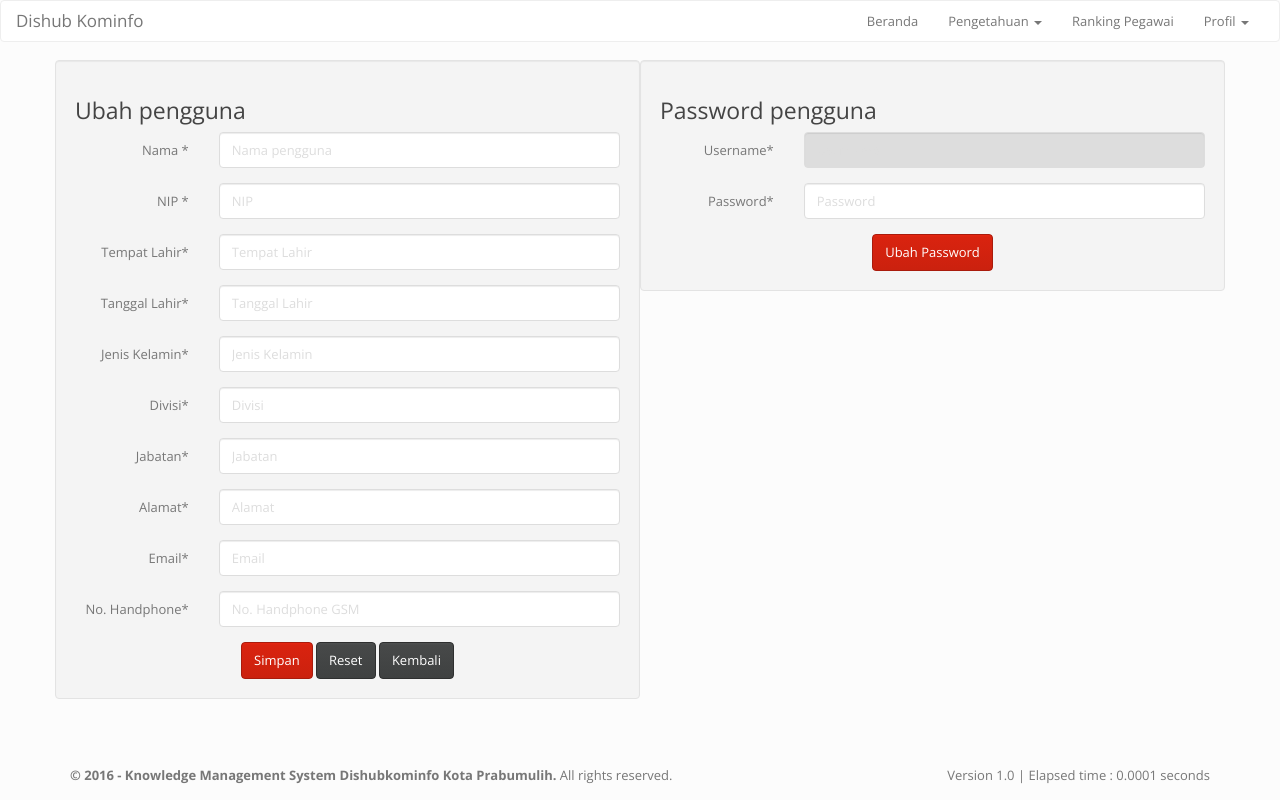
After one commit to Apranta/projek, a CodeIgniter app: the page made by application/views/slate/edit_pengguna.php in a window 1280 px wide. The commit adds this page. Run offline with CodeIgniter, Linux system fonts and the light colour scheme; data that the repository does not hold is empty.

Commit message:
ranking pegawai, edit profil, tambah ubah hapus pengguna

```diff
--- a/application/models/pengetahuan/Eksplisit_Model.php
+++ b/application/models/pengetahuan/Eksplisit_Model.php
@@ -65,4 +65,10 @@ class Eksplisit_Model extends CI_Model
         $query = $this->db->query("SELECT * FROM pengetahuan_eksplisit ORDER BY id_eksplisit DESC");
         return $query->result();
     }
+
+    function get_rank()
+    {
+        $query = $this->db->query("SELECT *, COUNT(pengetahuan_eksplisit.id_pengguna) AS jumlah_pengetahuan FROM pengetahuan_eksplisit JOIN pengguna ON pengetahuan_eksplisit.id_pengguna=pengguna.id_pengguna GROUP BY pengetahuan_eksplisit.id_pengguna ORDER BY jumlah_pengetahuan DESC LIMIT 10");
+        return $query->result();
+    }
 }
--- a/application/models/pengetahuan/tacit_model.php
+++ b/application/models/pengetahuan/tacit_model.php
@@ -66,4 +66,10 @@ class Tacit_model extends CI_Model
         $query = $this->db->query("SELECT * FROM pengetahuan_tacit ORDER BY id_tacit DESC");
         return $query->result();
     }
+
+    function get_rank()
+    {
+        $query = $this->db->query("SELECT *, COUNT(pengetahuan_tacit.id_pengguna) AS jumlah_pengetahuan FROM pengetahuan_tacit JOIN pengguna ON pengetahuan_tacit.id_pengguna=pengguna.id_pengguna GROUP BY pengetahuan_tacit.id_pengguna ORDER BY jumlah_pengetahuan DESC LIMIT 10");
+        return $query->result();
+    }
 }
--- a/application/views/admin/hapus.php
+++ b/application/views/admin/hapus.php
@@ -39,7 +39,7 @@
                 <div class="box-footer">
                   <center>
                     <h4><i class="icon fa fa-warning"></i> Apakah anda yakin untuk menghapus data ini?</h4>
-                    <a class="btn btn-danger btn-flat" href="<?php echo base_url('index.php/pengguna/admin/delete') . '/' . $admin->id; ?>">Hapus</a>
+                    <a class="btn btn-danger btn-flat" href="<?php echo base_url('index.php/pengguna/admin/delete') . '/' . $admin->id_pengguna; ?>">Hapus</a>
                     <a class="btn btn-default btn-flat" href="<?php echo base_url('index.php/pengguna/admin'); ?>">Tidak</a>
                   </center>
                 </div>
--- a/application/views/slate/daftar_tacit.php
+++ b/application/views/slate/daftar_tacit.php
@@ -3,7 +3,7 @@
 
   <div class="container">
     <center>
-      <h1>Daftar Pengetahuan Eksplisit</h1>
+      <h1>Daftar Pengetahuan Tacit</h1>
     </center>
     <a class="btn btn-primary btn-flat" href="<?php echo base_url('index.php/pengetahuan/tacit/tambah') ?>"><i class="glyphicon glyphicon-plus"></i>&nbsp;&nbsp;&nbsp;Tambah Pengetahuan</a>
     <table id="table_tacit" class="table table-bordered table-hover" >
--- /dev/null
+++ b/application/views/slate/edit_pengguna.php
@@ -0,0 +1,169 @@
+<?php $this->load->view('slate/includes/header'); ?>
+	<?php $this->load->view('slate/includes/navbar'); ?>
+
+	<div class="container">
+		<div class="row">
+			<div class="col-md-6 well">
+				<div class="box box-primary">
+                <div class="box-header">
+                  <h3 class="box-title">Ubah pengguna</h3>
+                </div>
+
+                <form class="form-horizontal" method="POST" action="<?php echo base_url('index.php/pengguna/admin/edit/' . $pengguna->id_pengguna); ?>">
+                <div class="box-body">
+                  <?php if($this->session->flashdata('berhasil')): ?>
+                    <div class="alert alert-success alert-dismissable">
+                      <button type="button" class="close" data-dismiss="alert" aria-hidden="true">&times;</button>
+                      <h4>  <i class="icon fa fa-check"></i> Sukses!</h4>
+                      <?php echo $this->session->flashdata('berhasil');?>
+                    </div>
+                  <?php endif; ?>
+                  <?php if($this->session->flashdata('gagal')): ?>
+                    <div class="alert alert-danger alert-dismissable">
+                      <button type="button" class="close" data-dismiss="alert" aria-hidden="true">&times;</button>
+                      <h4>  <i class="icon fa fa-warning"></i> Gagal!</h4>
+                      <?php echo $this->session->flashdata('gagal');?>
+                    </div>
+                  <?php endif; ?>
+
+                  <?php if(validation_errors()): ?>
+                    <div class="alert alert-danger">
+                      <h4>  <i class="icon fa fa-warning"></i> Gagal!</h4>
+                      <?php echo validation_errors(); ?>
+                    </div>
+                  <?php endif; ?>
+
+
+                  <div class="form-group">
+                    <label for="nama_konsulen" class="col-md-3 control-label">Nama *</label>
+                    <div class="col-md-9">
+                      <input type="text" class="form-control" id="nama" name="nama" placeholder="Nama pengguna" value="<?php echo $pengguna->nama; ?>" required>
+                    </div>
+                  </div>
+
+                  <div class="form-group">
+                    <label for="nip" class="col-md-3 control-label">NIP *</label>
+                    <div class="col-md-9">
+                      <input type="text" class="form-control" id="nip" name="nip" placeholder="NIP" value="<?php echo $pengguna->nip; ?>" required>
+                    </div>
+                  </div>
+
+                  <div class="form-group">
+                    <label for="tempat_lahir" class="col-md-3 control-label">Tempat Lahir*</label>
+                    <div class="col-md-9">
+                      <input type="text" class="form-control" id="tempat_lahir" name="tempat_lahir" placeholder="Tempat Lahir" value="<?php echo $pengguna->tempat_lahir; ?>" required>
+                    </div>
+                  </div>
+
+                  <div class="form-group">
+                    <label for="tanggal_lahir" class="col-md-3 control-label">Tanggal Lahir*</label>
+                    <div class="col-md-9">
+                      <input type="text" class="form-control" id="tgl_lahir" name="tanggal_lahir" placeholder="Tanggal Lahir" value="<?php echo $pengguna->tanggal_lahir; ?>" required>
+                    </div>
+                  </div>
+
+                  <div class="form-group">
+                    <label for="jenis_kelamin" class="col-md-3 control-label">Jenis Kelamin*</label>
+                    <div class="col-md-9">
+                      <input type="text" class="form-control" id="jenis_kelamin" name="jenis_kelamin" placeholder="Jenis Kelamin" value="<?php echo $pengguna->jenis_kelamin; ?>" required>
+                    </div>
+                  </div>
+
+                  <div class="form-group">
+                    <label for="divisi" class="col-md-3 control-label">Divisi*</label>
+                    <div class="col-md-9">
+                      <input type="text" class="form-control" id="divisi" name="divisi" placeholder="Divisi" value="<?php echo $pengguna->divisi; ?>" required>
+                    </div>
+                  </div>
+
+                  <div class="form-group">
+                    <label for="jabatan" class="col-md-3 control-label">Jabatan*</label>
+                    <div class="col-md-9">
+                      <input type="text" class="form-control" id="jabatan" name="jabatan" placeholder="Jabatan" value="<?php echo $pengguna->jabatan; ?>" required>
+                    </div>
+                  </div>
+
+                  <div class="form-group">
+                    <label for="alamat" class="col-md-3 control-label">Alamat*</label>
+                    <div class="col-md-9">
+                      <input type="text" class="form-control" id="alamat" name="alamat" placeholder="Alamat" value="<?php echo $pengguna->alamat; ?>" required>
+                    </div>
+                  </div>
+
+                  <div class="form-group">
+                    <label for="email" class="col-md-3 control-label">Email*</label>
+                    <div class="col-md-9">
+                      <input type="email" class="form-control" id="email" name="email" placeholder="Email" value="<?php echo $pengguna->email; ?>" required>
+                    </div>
+                  </div>
+
+
+
+                  <div class="form-group">
+                    <label for="no_hp" class="col-md-3 control-label">No. Handphone*</label>
+                    <div class="col-md-9">
+                      <input type="text" class="form-control" id="no_hp" name="no_hp" placeholder="No. Handphone GSM" value="<?php echo $pengguna->no_hp; ?>" required>
+                    </div>
+                  </div>
+                </div>
+
+
+                <div class="box-footer">
+                  <center>
+                    <button type="submit" class="btn btn-primary btn-flat">Simpan</button>
+                    <input type="reset" class="btn btn-default btn-flat" value="Reset">
+                    <a class="btn btn-default btn-flat" href="<?php echo base_url('index.php/pengguna/admin'); ?>">Kembali</a>
+                  </center>
+                </div>
+                </form>
+              </div>
+			</div>
+			<div class="col-md-6 well">
+				<div class="box box-warning">
+                <div class="box-header">
+                  <h3 class="box-title">Password pengguna</h3>
+                </div>
+
+                <form class="form-horizontal" action="<?php echo base_url("index.php/pengguna/admin/edit_password/" . $pengguna->id_pengguna); ?>" method="post" accept-charset="utf-8" enctype="multipart/form-data">
+                <div class="box-body">
+                  <?php if($this->session->flashdata('berhasil_password')): ?>
+                    <div class="alert alert-success alert-dismissable">
+                      <button type="button" class="close" data-dismiss="alert" aria-hidden="true">&times;</button>
+                      <h4>  <i class="icon fa fa-check"></i> Sukses!</h4>
+                      <?php echo $this->session->flashdata('berhasil_password');?>
+                    </div>
+                  <?php endif; ?>
+                  <?php if($this->session->flashdata('gagal_password')): ?>
+                    <div class="alert alert-danger alert-dismissable">
+                      <button type="button" class="close" data-dismiss="alert" aria-hidden="true">&times;</button>
+                      <h4>  <i class="icon fa fa-warning"></i> Gagal!</h4>
+                      <?php echo $this->session->flashdata('gagal_password');?>
+                    </div>
+                  <?php endif; ?>
+
+                  <div class="form-group">
+                    <label for="username" class="col-md-3 control-label">Username*</label>
+                    <div class="col-md-9">
+                      <input type="text" class="form-control" id="username" name="username" placeholder="Username" value="<?php echo $pengguna->username; ?>" readonly required>
+                    </div>
+                  </div>
+                  <div class="form-group">
+                    <label for="password" class="col-md-3 control-label">Password*</label>
+                    <div class="col-md-9">
+                      <input type="text" class="form-control" id="password" name="password" placeholder="Password" required>
+                    </div>
+                  </div>
+                </div>
+
+                <div class="box-footer">
+                  <center>
+                    <button type="submit" class="btn btn-primary btn-flat">Ubah Password</button>
+                  </center>
+                </div>
+                </form>
+              </div>
+			</div>
+		</div>
+	</div>
+
+<?php $this->load->view('slate/includes/footer'); ?>
--- a/application/views/slate/includes/header.php
+++ b/application/views/slate/includes/header.php
@@ -4,6 +4,8 @@
 	<title>Knowledge Management System Dishub Kominfo Kota Prabumulih | Dashboard</title>
 	<link rel="stylesheet" type="text/css" href="<?= base_url('assets/slate/css/bootstrap.min.css') ?>">
 	<link rel="icon" type="image/png" href="<?php echo base_url('assets'); ?>/img/favicon.png">
+	<!-- Font Awesome Icons -->
+	<link href="<?php echo base_url('assets'); ?>/font-awesome/css/font-awesome.min.css" rel="stylesheet" type="text/css" />
 	<script type="text/javascript" src="<?= base_url('assets/slate/js/jquery-2.1.4.js') ?>"></script>
 	<script type="text/javascript" src="<?= base_url('assets/slate/js/bootstrap.min.js') ?>"></script>
 </head>
--- a/application/views/slate/includes/navbar.php
+++ b/application/views/slate/includes/navbar.php
@@ -20,6 +20,7 @@
 	            <li><a href="<?php echo base_url('index.php/pengetahuan/eksplisit');?>">Eksplisit</a></li>
 	          </ul>
 	        </li>
+	        <li><a href="<?= base_url('index.php/dashboard/ranking') ?>">Ranking Pegawai</a></li>
 	        <li class="dropdown">
 	          <a href="#" class="dropdown-toggle" data-toggle="dropdown" role="button" aria-expanded="false">Profil <span class="caret"></span></a>
 	          <ul class="dropdown-menu" role="menu">
```
Also changed, not shown: application/controllers/dashboard.php (+7 -0 lines), application/controllers/pengetahuan/tacit.php (+5 -4 lines), application/controllers/pengguna/admin.php (+28 -11 lines), application/views/slate/daftar_pengguna.php (added, +55 -0 lines), application/views/slate/hapus_pengguna.php (added, +39 -0 lines), application/views/slate/ranking_pengetahuan.php (added, +59 -0 lines), application/views/slate/tambah_pengguna.php (added, +147 -0 lines), application/views/slate/ubah_tacit.php (added, +61 -0 lines), foto/2_1465901298.jpg (added).
